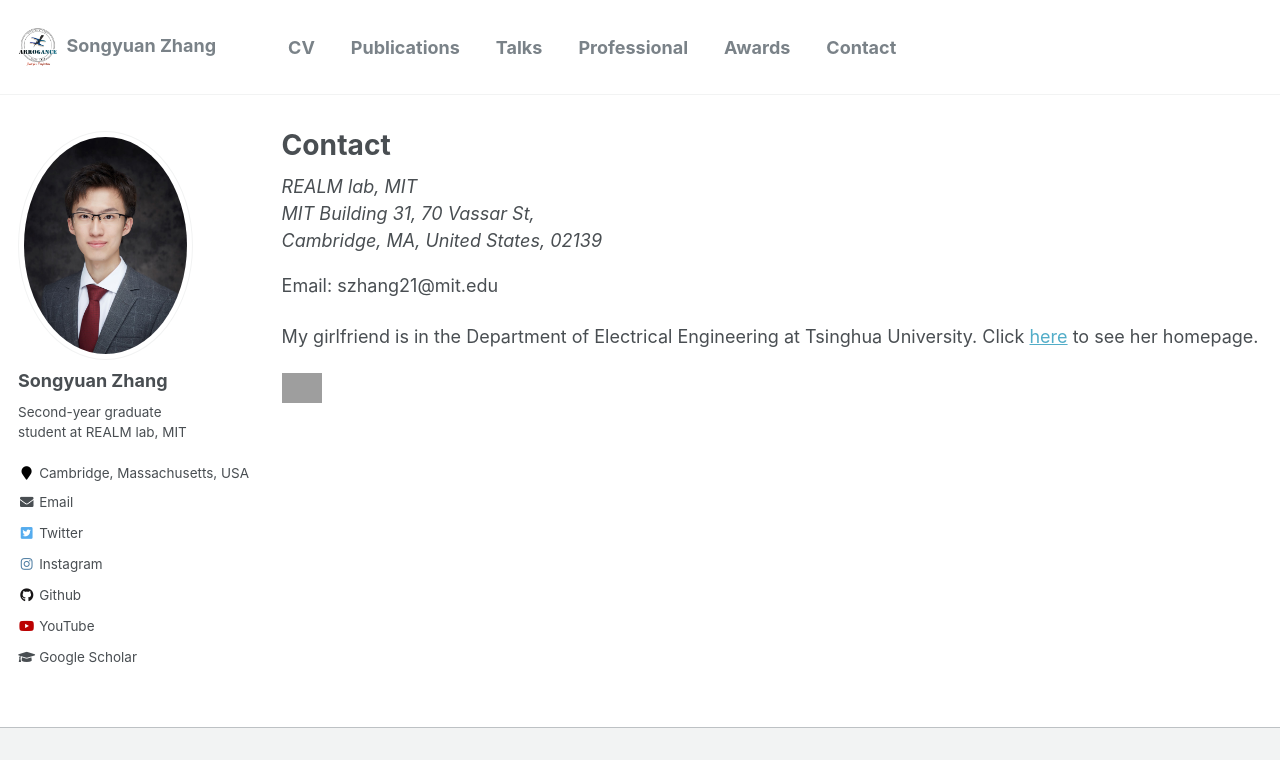
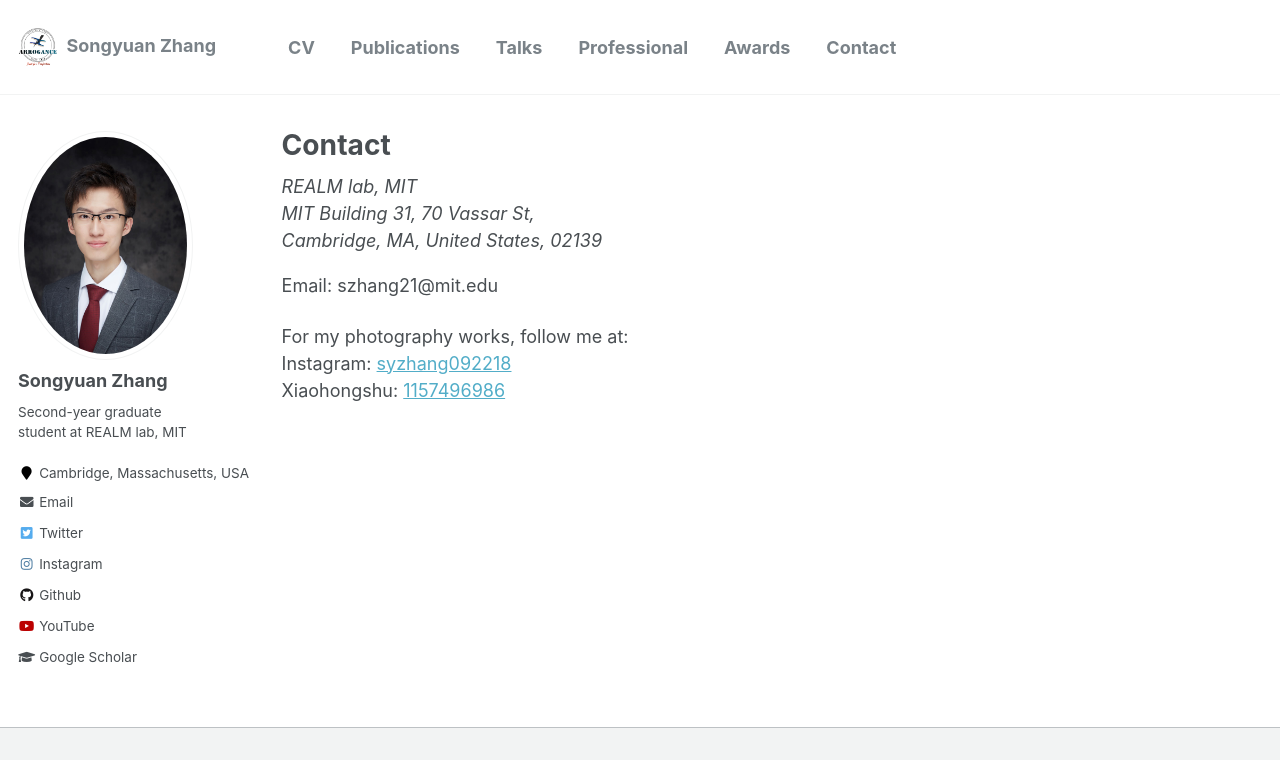
Before and after one commit to syzhang092218-source/syzhang092218-source.github.io, a Jekyll site: the page built from _pages/contact.md, in a window 1280 px wide, cut to the strip 0-760 px from the top of the page. Built offline with Jekyll 4.4.1, drawn with Linux system fonts in a browser that asks for light colours.

Commit message:
update contact

```diff
--- a/_pages/contact.md
+++ b/_pages/contact.md
@@ -4,18 +4,17 @@
 permalink: /contact/
 author_profile: true
 ---
+
 <address>
   REALM lab, MIT<br>
 	MIT Building 31, 70 Vassar St,<br>
-    Cambridge, MA, United States, 02139<br>
+  Cambridge, MA, United States, 02139<br>
 </address>
 
 Email: szhang21@mit.edu
 
+For my photography works, follow me at: <br>
+Instagram: [syzhang092218](https://www.instagram.com/syzhang092218/)<br>
+Xiaohongshu: [1157496986](https://www.xiaohongshu.com/user/profile/60e3b45d000000000101fe2e)<br>
 
-
-My girlfriend is in the Department of Electrical Engineering at Tsinghua University. Click [here](https://tongxiao2000.github.io) to see her homepage.
-
-
-
-<img src="https://syzhang092218-source.github.io/files/IMG_2630.JPG?raw=true" alt="Photo" align="middle" style="zoom: 10%;"/>
+<!-- <img src="https://syzhang092218-source.github.io/files/IMG_2630.JPG?raw=true" alt="Photo" align="middle" style="zoom: 10%;"/> -->
```
